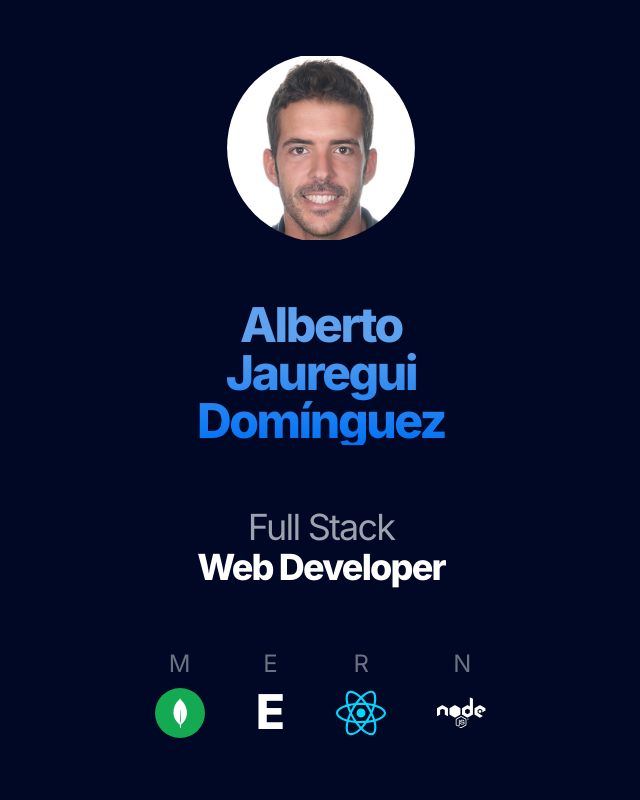
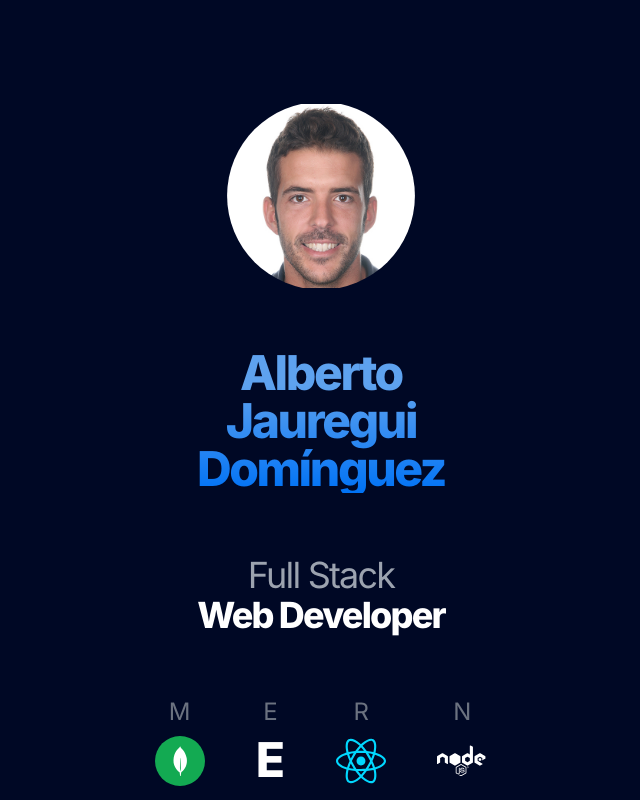
Before and after one commit to adj87/alberto-jauregui-dominguez-cv, a React (Create React App) app: page / in a window 1280 px wide. Shown: the top 800 px of the page, without its empty margins (319-959 px from the left). Built offline with nearby package versions, Linux system fonts and the light colour scheme.

Commit message:
more progress

```diff
--- a/src/components/Name.js
+++ b/src/components/Name.js
@@ -2,7 +2,7 @@ import React from "react";
 
 const Name = ({ className }) => (
   <p
-    className={`blue-gradient text-white tracking-tighter extra-bold ${
+    className={`blue-gradient text-white tracking-tighter extra-bold  ${
       className ?? ""
     }`}
   >
--- a/src/components/ProfilePicture.js
+++ b/src/components/ProfilePicture.js
@@ -4,7 +4,7 @@ export const ProfilePicture = () => (
   <img
     alt="alberto"
     src="/alberto.jpg"
-    className="w-full"
+    className="w-full hover:animate-spin"
     style={{ clipPath: "circle(50% at 50% 50%)" }}
   />
 );
--- a/src/pages/Initial.js
+++ b/src/pages/Initial.js
@@ -2,8 +2,10 @@ import Name from "../components/Name";
 import { ProfilePicture } from "../components/ProfilePicture";
 import Role from "../components/Role";
 import { Mongo, ReactIcon, Node } from "../icons";
+import Layout from "./Layout";
 
 export const Initial = () => (
+  <Layout>
     <div className="flex flex-col items-center justify-between w-96 m-auto pt-14 h-screen">
       <div className="w-48 shadow-white-500/50">
         <ProfilePicture />
@@ -34,4 +36,5 @@ export const Initial = () => (
         </div>
       </div>
     </div>
+  </Layout>
 );
```
Lines whose indentation alone changed are shown as unchanged.
